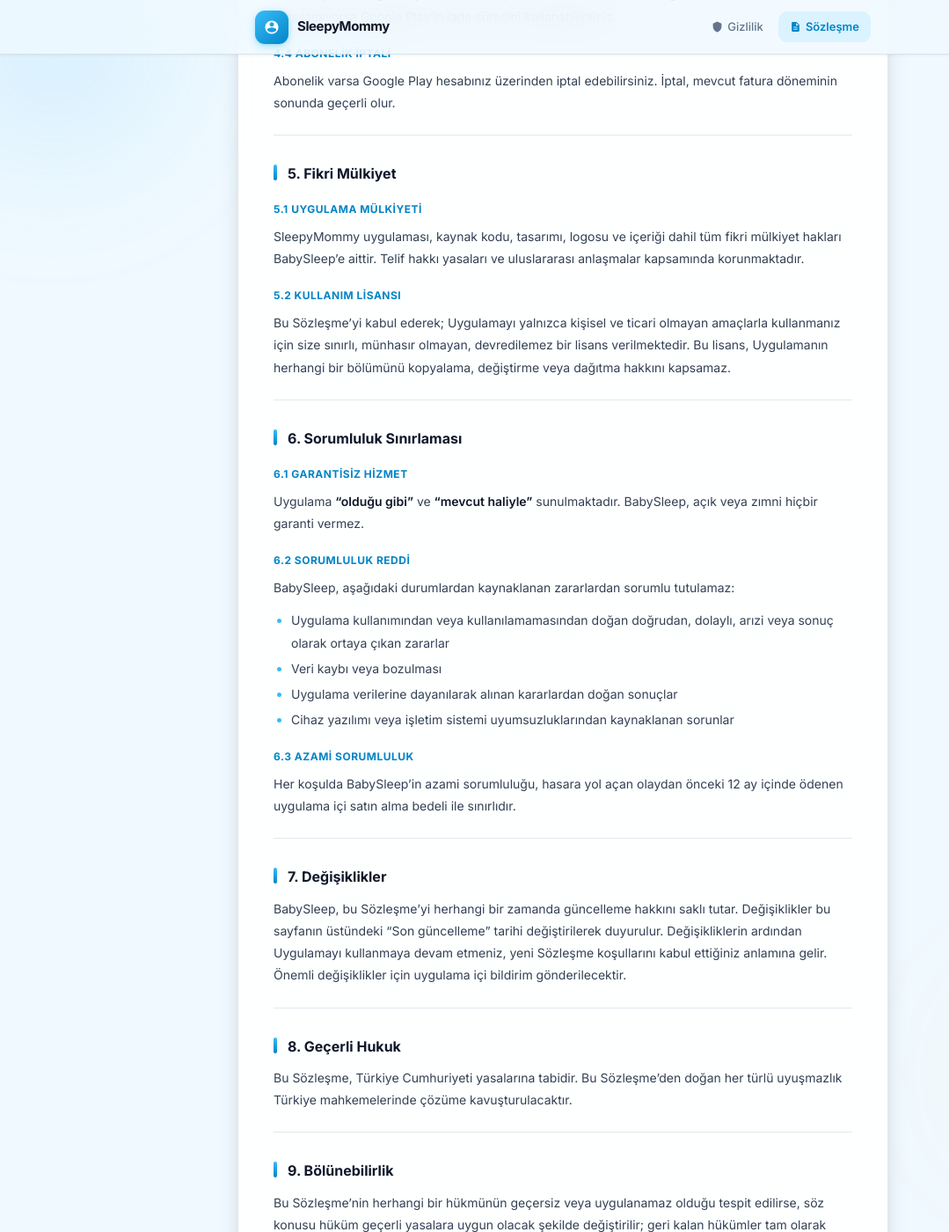
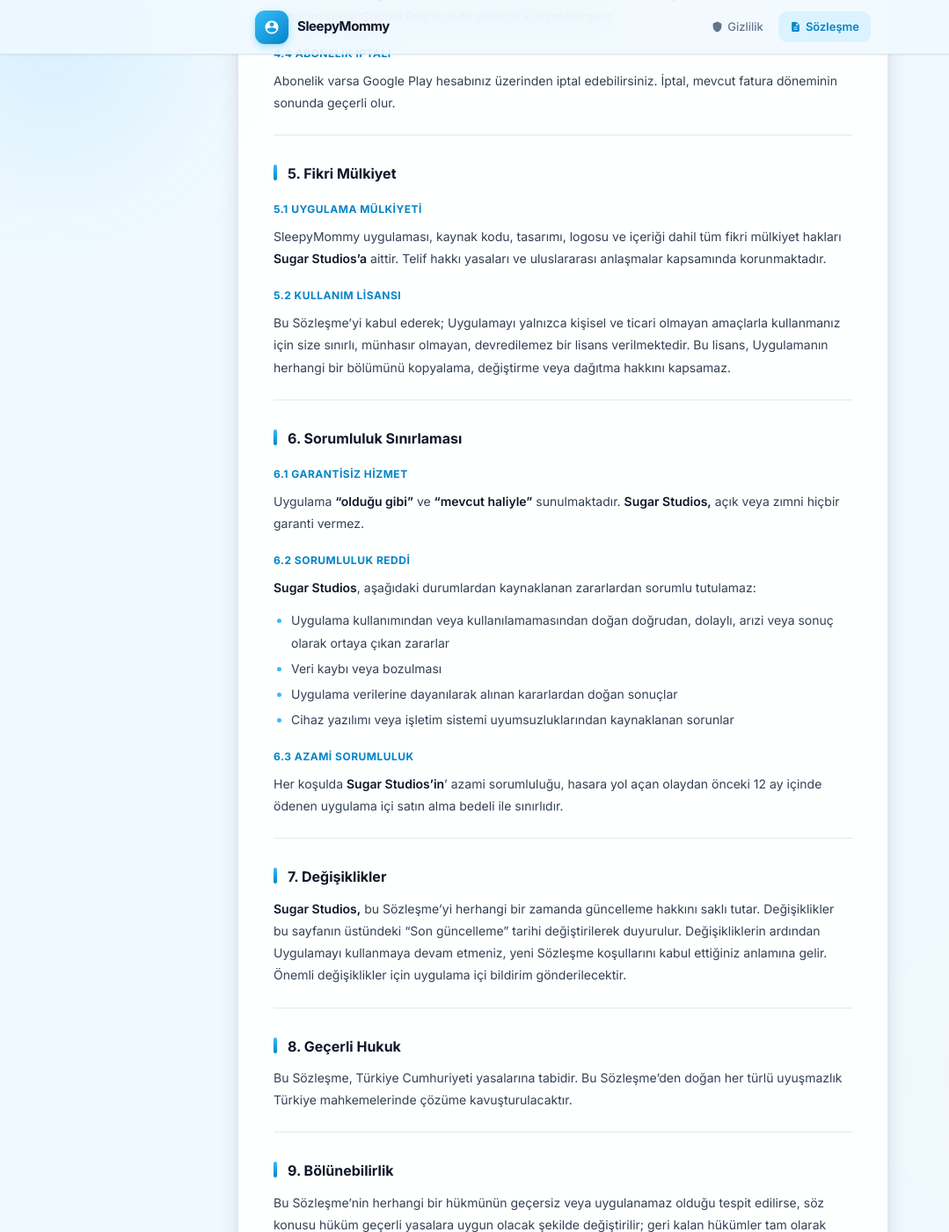
Before and after one commit to generalster/sleepymommy-policy, a Jekyll site: the page built from terms-of-service.md, in a window 1280 px wide and 1400 px high, scrolled down 2333 px. Shown: the whole window at 88% size, without its empty margins (0-1079 px from the left). Built offline with Jekyll 4.4.1, drawn with Linux system fonts in a browser that asks for light colours; some of the changed text lies outside the part shown.

Commit message:
Update references from BabySleep to Sugar Studios

```diff
--- a/terms-of-service.md
+++ b/terms-of-service.md
@@ -8,7 +8,7 @@
 
 **Son güncelleme:** 16 Mart 2026
 
-Bu Kullanıcı Sözleşmesi ("Sözleşme"), BabySleep ("biz", "bize", "bizim") tarafından geliştirilen **SleepyMommy** mobil uygulamasını ("Uygulama") kullanan bireyler ("Kullanıcı", "siz") arasındaki yasal ilişkiyi düzenler.
+Bu Kullanıcı Sözleşmesi ("Sözleşme"), **Sugar Studios** ("biz", "bize", "bizim") tarafından geliştirilen **SleepyMommy** mobil uygulamasını ("Uygulama") kullanan bireyler ("Kullanıcı", "siz") arasındaki yasal ilişkiyi düzenler.
 
 Uygulamayı indirerek veya kullanarak bu Sözleşme'nin tüm koşullarını okuduğunuzu, anladığınızı ve kabul ettiğinizi beyan edersiniz. Bu koşulları kabul etmiyorsanız lütfen Uygulamayı kullanmayınız.
 
@@ -57,7 +57,7 @@
 
 ### 3.1 Yerel Depolama
 
-Uygulamaya girdiğiniz tüm veriler yalnızca **cihazınızda yerel olarak saklanır**. Bu veriler BabySleep sunucularına iletilmez.
+Uygulamaya girdiğiniz tüm veriler yalnızca **cihazınızda yerel olarak saklanır**. Bu veriler **Sugar Studios** sunucularına iletilmez.
 
 ### 3.2 Kullanıcı Sorumluluğu
 
@@ -80,7 +80,7 @@
 
 ### 4.2 Satın Alma İşlemi
 
-Tüm satın almalar **Google Play Store** üzerinden gerçekleştirilir. Ödeme işlemleri Google tarafından yönetilir; ödeme bilgilerinize BabySleep erişemez.
+Tüm satın almalar **Google Play Store** üzerinden gerçekleştirilir. Ödeme işlemleri Google tarafından yönetilir; ödeme bilgilerinize **Sugar Studios** erişemez.
 
 ### 4.3 İade Politikası
 
@@ -96,7 +96,7 @@
 
 ### 5.1 Uygulama Mülkiyeti
 
-SleepyMommy uygulaması, kaynak kodu, tasarımı, logosu ve içeriği dahil tüm fikri mülkiyet hakları BabySleep'e aittir. Telif hakkı yasaları ve uluslararası anlaşmalar kapsamında korunmaktadır.
+SleepyMommy uygulaması, kaynak kodu, tasarımı, logosu ve içeriği dahil tüm fikri mülkiyet hakları **Sugar Studios'a** aittir. Telif hakkı yasaları ve uluslararası anlaşmalar kapsamında korunmaktadır.
 
 ### 5.2 Kullanım Lisansı
 
@@ -108,11 +108,11 @@
 
 ### 6.1 Garantisiz Hizmet
 
-Uygulama **"olduğu gibi"** ve **"mevcut haliyle"** sunulmaktadır. BabySleep, açık veya zımni hiçbir garanti vermez.
+Uygulama **"olduğu gibi"** ve **"mevcut haliyle"** sunulmaktadır. **Sugar Studios,** açık veya zımni hiçbir garanti vermez.
 
 ### 6.2 Sorumluluk Reddi
 
-BabySleep, aşağıdaki durumlardan kaynaklanan zararlardan sorumlu tutulamaz:
+**Sugar Studios**, aşağıdaki durumlardan kaynaklanan zararlardan sorumlu tutulamaz:
 - Uygulama kullanımından veya kullanılamamasından doğan doğrudan, dolaylı, arızi veya sonuç olarak ortaya çıkan zararlar
 - Veri kaybı veya bozulması
 - Uygulama verilerine dayanılarak alınan kararlardan doğan sonuçlar
@@ -120,13 +120,13 @@
 
 ### 6.3 Azami Sorumluluk
 
-Her koşulda BabySleep'in azami sorumluluğu, hasara yol açan olaydan önceki 12 ay içinde ödenen uygulama içi satın alma bedeli ile sınırlıdır.
+Her koşulda **Sugar Studios'in**' azami sorumluluğu, hasara yol açan olaydan önceki 12 ay içinde ödenen uygulama içi satın alma bedeli ile sınırlıdır.
 
 ---
 
 ## 7. Değişiklikler
 
-BabySleep, bu Sözleşme'yi herhangi bir zamanda güncelleme hakkını saklı tutar. Değişiklikler bu sayfanın üstündeki "Son güncelleme" tarihi değiştirilerek duyurulur. Değişikliklerin ardından Uygulamayı kullanmaya devam etmeniz, yeni Sözleşme koşullarını kabul ettiğiniz anlamına gelir. Önemli değişiklikler için uygulama içi bildirim gönderilecektir.
+**Sugar Studios,** bu Sözleşme'yi herhangi bir zamanda güncelleme hakkını saklı tutar. Değişiklikler bu sayfanın üstündeki "Son güncelleme" tarihi değiştirilerek duyurulur. Değişikliklerin ardından Uygulamayı kullanmaya devam etmeniz, yeni Sözleşme koşullarını kabul ettiğiniz anlamına gelir. Önemli değişiklikler için uygulama içi bildirim gönderilecektir.
 
 ---
 
```
